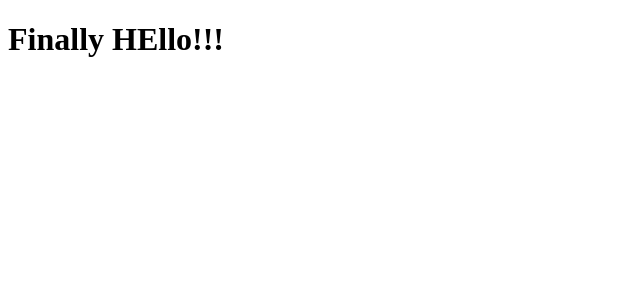
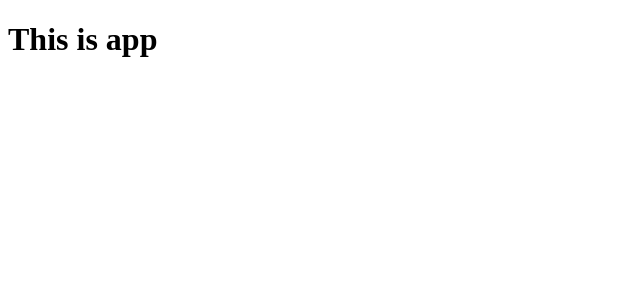
Before and after one commit to bernardo-aguayo-platzi-master/video-app, a React (Create React App) app: page / in a window 1280 px wide. Shown: the top 300 px of the page, without its empty margins (0-640 px from the left). Built offline with nearby package versions, Linux system fonts and the light colour scheme.

Commit message:
cretated app component

```diff
--- /dev/null
+++ b/src/components/App.jsx
@@ -0,0 +1,11 @@
+// import react from
+import React from 'react';
+
+//functional component
+export default function App() {
+    return (
+        <h1>
+            This is app
+        </h1>
+    )
+}
--- a/src/index.jsx
+++ b/src/index.jsx
@@ -2,7 +2,10 @@
 import React from 'react';
 import ReactDom from 'react-dom';
 
+//import app
+import App from './components/App'
+
 //creat root const
 const root = document.getElementById('app');
 
-ReactDom.render(<h1>Finally HEllo!!!</h1>, root);
+ReactDom.render(<App />, root);
```
Also changed, not shown: .eslintrc.json.
